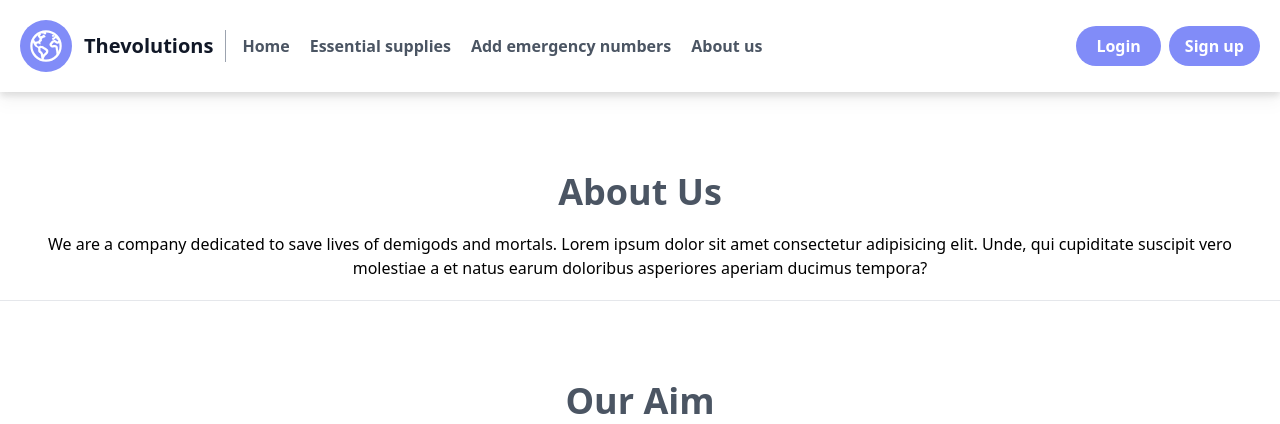
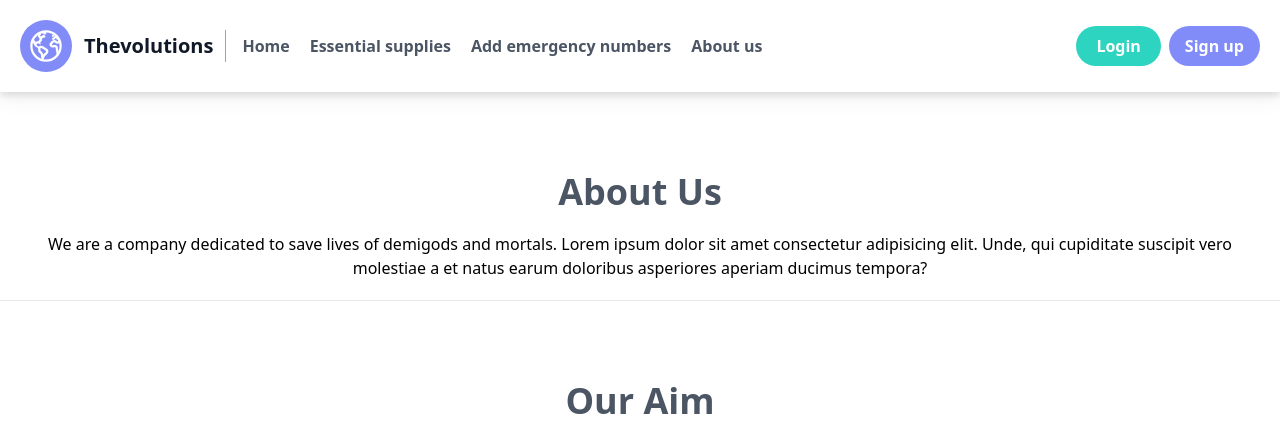
Before and after one commit to warphack-xino/warP-Hack-XINO_final, a Flask app: page /about in a window 1280 px wide. Shown: the top 424 px of the page. Run offline with Flask 3, Linux system fonts and the light colour scheme; some libraries are stand-ins or nearby versions.

Commit message:
Update base.html

```diff
--- a/templates/base.html
+++ b/templates/base.html
@@ -41,7 +41,7 @@
         <a class="mr-5 transition ease-in-out hover:scale-105 hover:text-black font-semibold cursor-pointer :hover:text-gray-500 " href="/about">About us</a>
       </nav>
       <a href="/login">
-      <button class="inline-flex font-semibold rounded-full ml-2 py-2 px-5 text-white transition ease-in-out delay-1 bg-indigo-400 hover:bg-indigo-500 duration-300" href="/login" id="regbtn">
+      <button class="inline-flex font-semibold rounded-full ml-2 py-2 px-5 text-white transition ease-in-out delay-1 bg-teal-400 hover:bg-teal-500 duration-300" href="/login" id="regbtn">
        Login
       </button></a>
       <a href="/signup">
```
